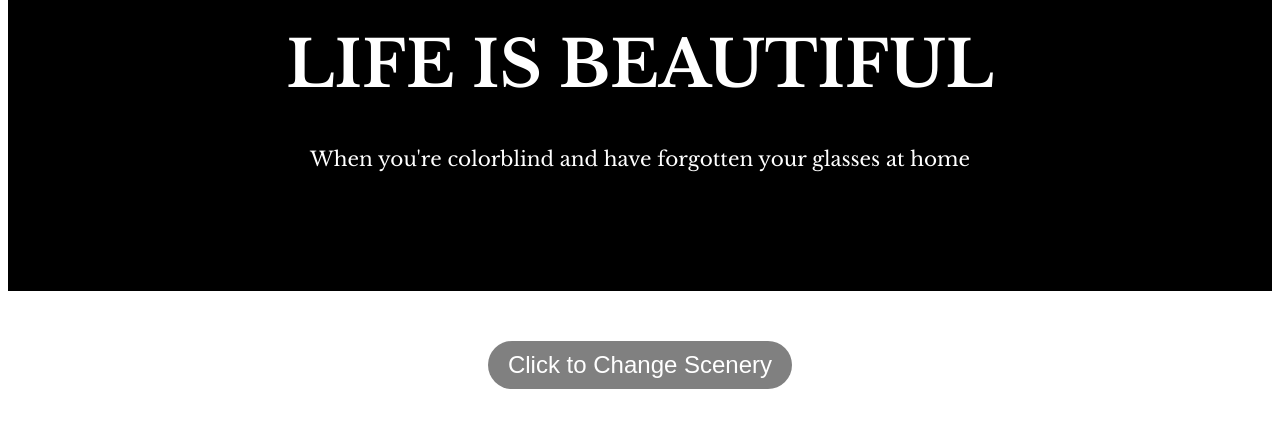
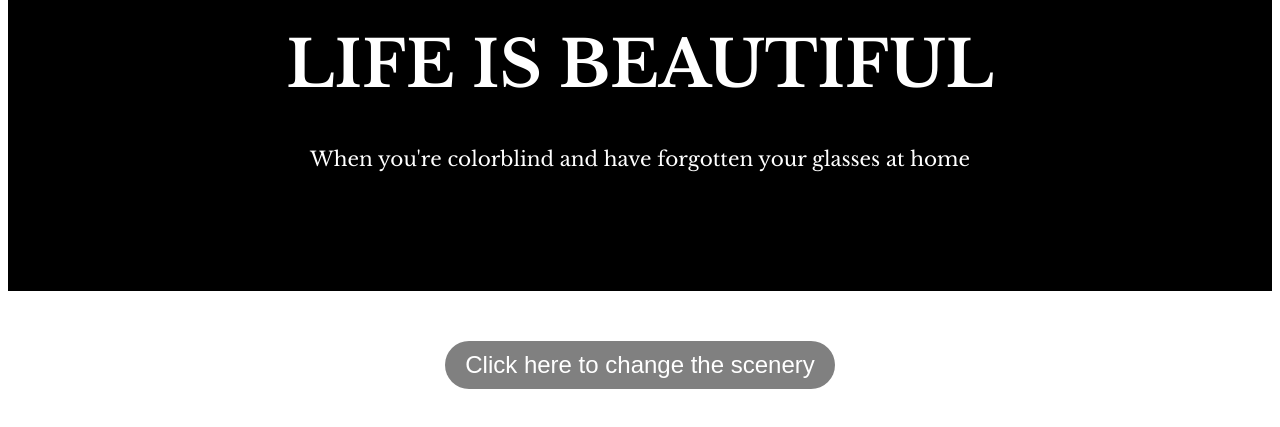
Before and after one commit to sonixnze/motivational-meme, a plain HTML site: page index.html in a window 1280 px wide. Shown: the part 840-1267 px from the top of the page. Drawn offline with nearby package versions, Linux system fonts and the light colour scheme.

Commit message:
Update index.html

```diff
--- a/index.html
+++ b/index.html
@@ -15,7 +15,7 @@
     <p>When you're colorblind and have forgotten your glasses at home</p>
   </div>
 
-  <div class="button-container"><button id="refresh-button">Click to Change Scenery</button></div>
+  <div class="button-container"><button id="refresh-button">Click here to change the scenery</button></div>
   <script>
     document.getElementById("refresh-button").addEventListener("click", function() {
       location.reload();
```
